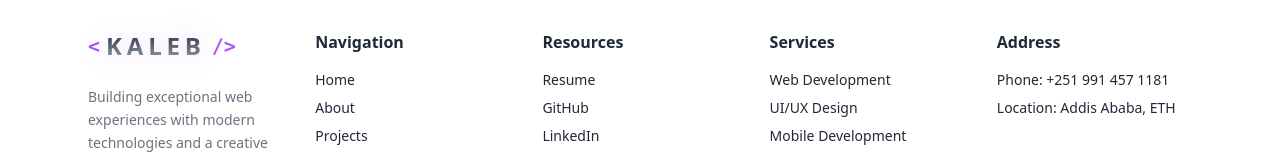
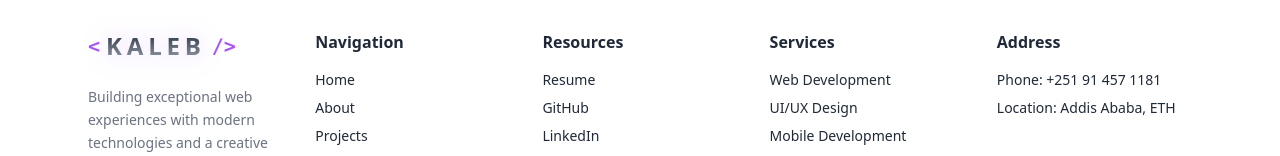
Before and after one commit to Kaleb-07/KalebDev, a React (Vite) app: page /projects/1 in a window 1280 px wide. Shown: the part 263-419 px from the top of the page. Built offline with nearby package versions, Linux system fonts and the light colour scheme.

Commit message:
updating the footer section

```diff
--- a/src/components/Footer/Footer.jsx
+++ b/src/components/Footer/Footer.jsx
@@ -27,7 +27,7 @@ export default function Footer() {
     ];
 
     const contact = [
-        { name: "Phone: +251 991 457 1181", href: "tel:+2519914571181" },
+        { name: "Phone: +251 91 457 1181", href: "tel:+251914571181" },
         { name: "Location: Addis Ababa, ETH", href: "#" },
     ];
 
```
